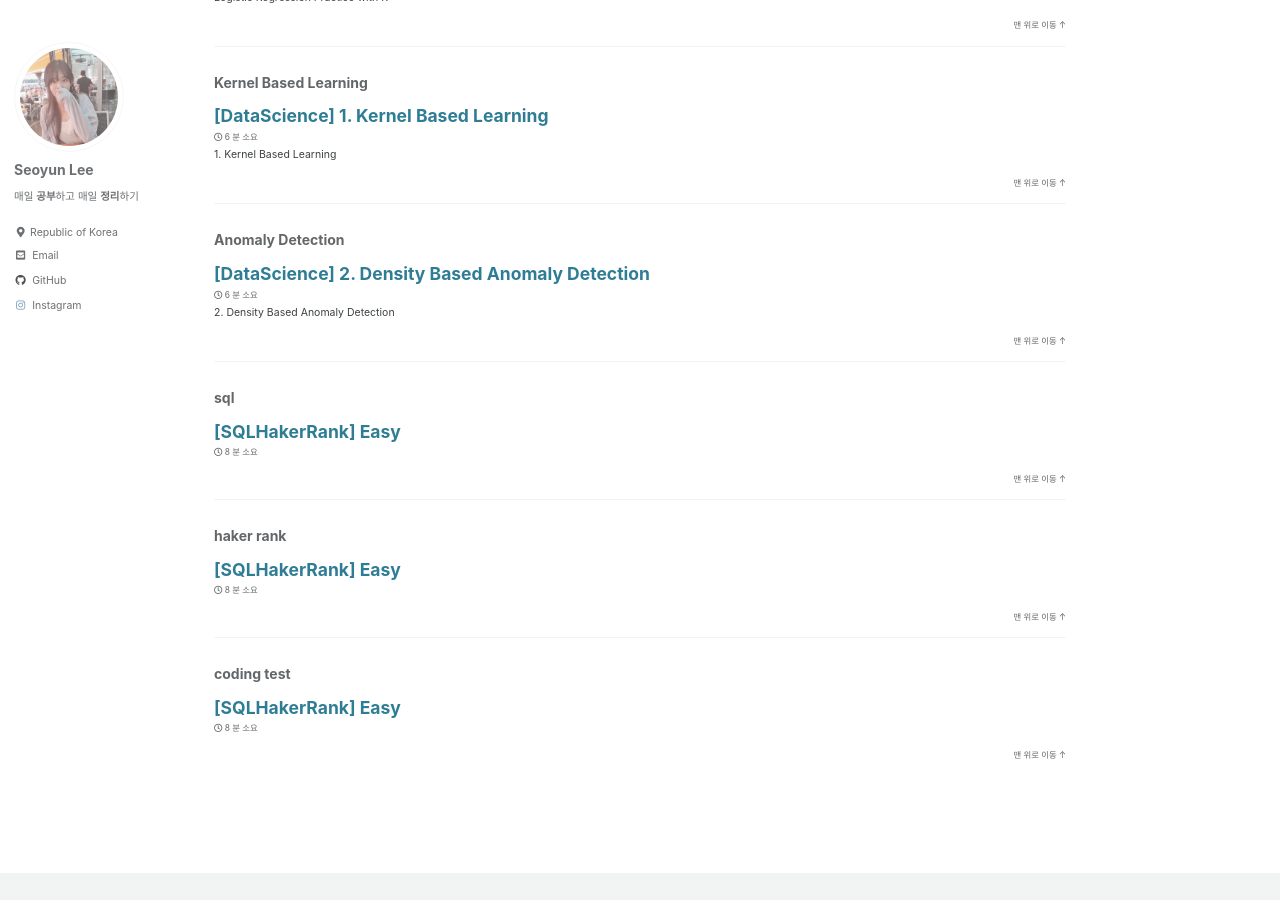
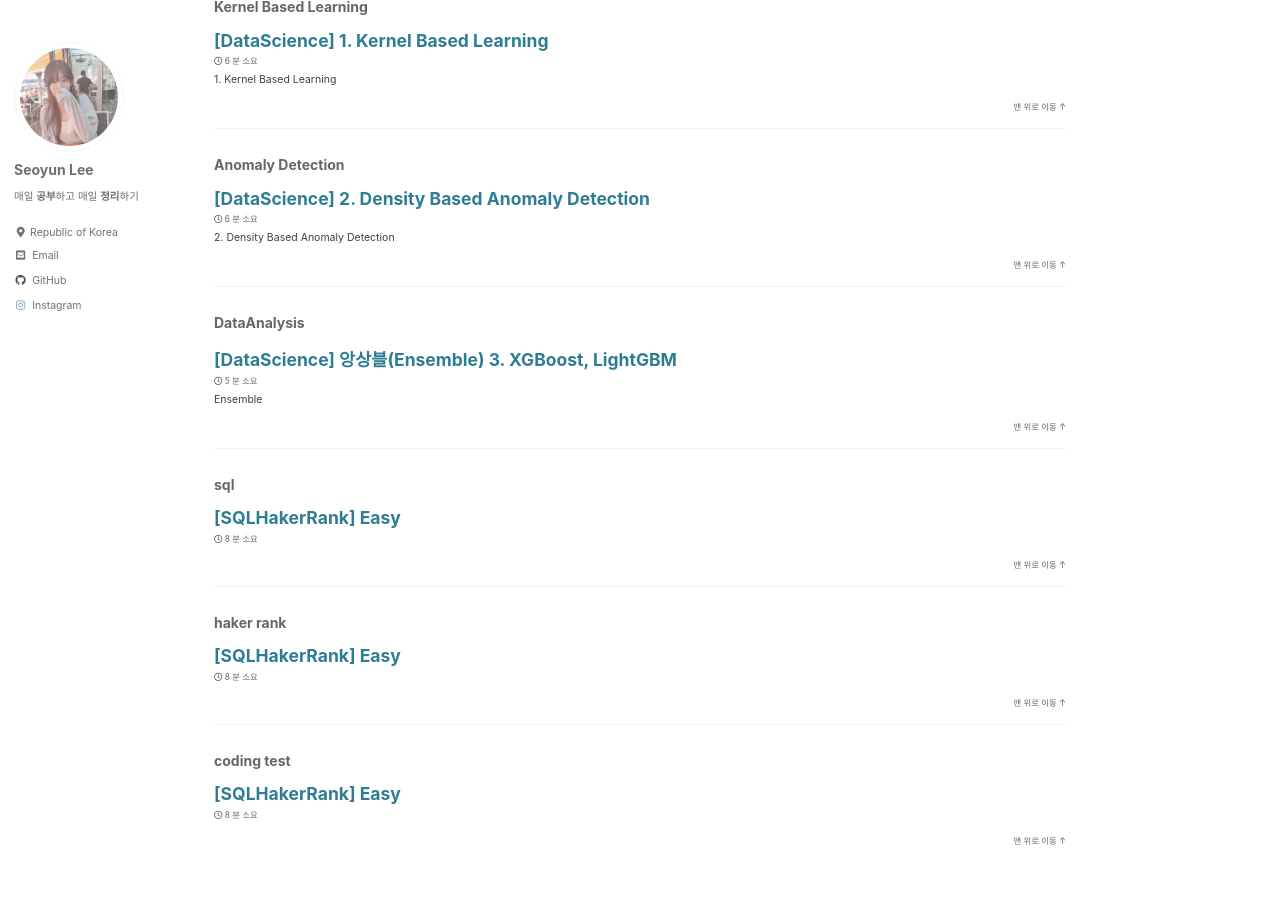
Before and after one commit to seoyun2/seoyun2.github.io, a Jekyll site: the page built from _pages/tag-archive.md, in a window 1280 px wide and 900 px high, scrolled down 6022 px. Built offline with Jekyll 4.4.1, drawn with Linux system fonts in a browser that asks for light colours; cached includes are drawn as plain includes; some of the changed text lies outside the part shown.

Commit message:
Update 2023-03-28-ensemble-3.md

```diff
--- a/_posts/2023-03-28-ensemble-3.md
+++ b/_posts/2023-03-28-ensemble-3.md
@@ -1,13 +1,13 @@
 ---
 title: "[DataScience] 앙상블(Ensemble) 3. XGBoost, LightGBM"
 categories:
-  - Data Science
+  - DataScience
   - Ensemble
   - Boosting
   - XGBoost
   - LightGBM
 tags:
-  - Data Analysis
+  - DataAnalysis
   - Ensemble
 toc: true
 toc_sticky: true
```
